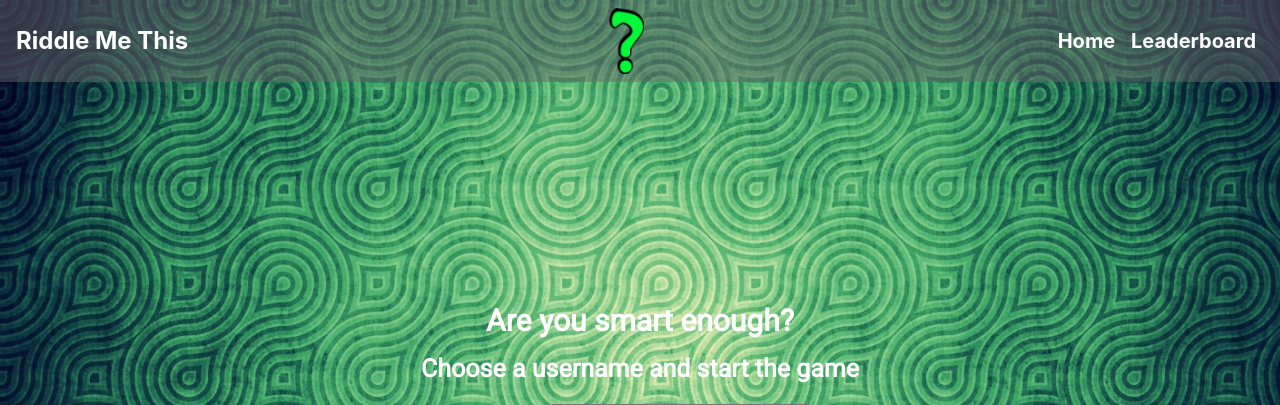
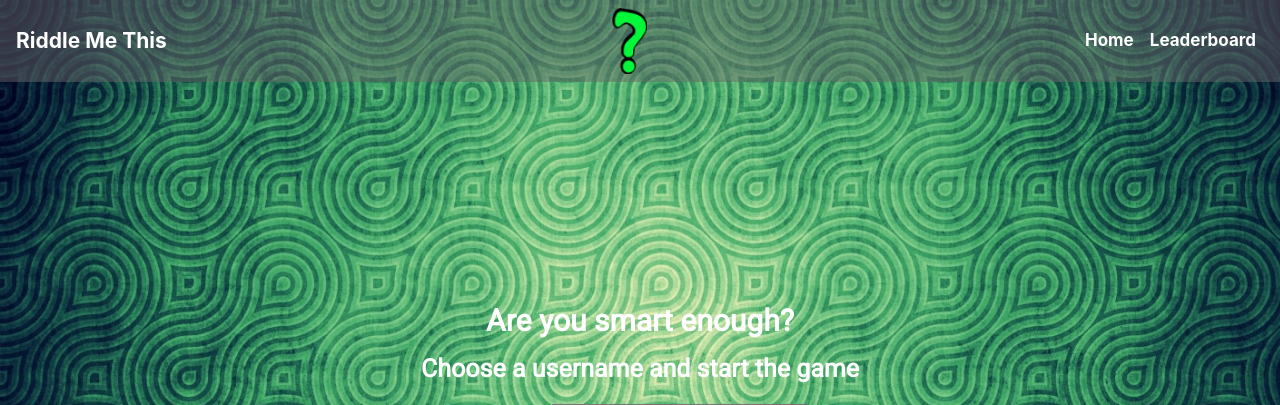
Before and after one commit to krivanpeter/riddle-me-this, a Flask app: page / in a window 1280 px wide. Shown: the top 405 px of the page. Run offline with Flask 2, Linux system fonts and the light colour scheme; some libraries are stand-ins or nearby versions.

Commit message:
size of menu's text changed to smaller on small devices

```diff
--- a/static/css/style.css
+++ b/static/css/style.css
@@ -50,12 +50,12 @@ h3 {
 }
 
 .nav-link {
-    font-size: 20px;
+    font-size: 17px;
     font-weight: bold;
 }
 
 .navbar-brand {
-    font-size: 24px;
+    font-size: 21px;
     font-weight: bold;
 }
 
```
